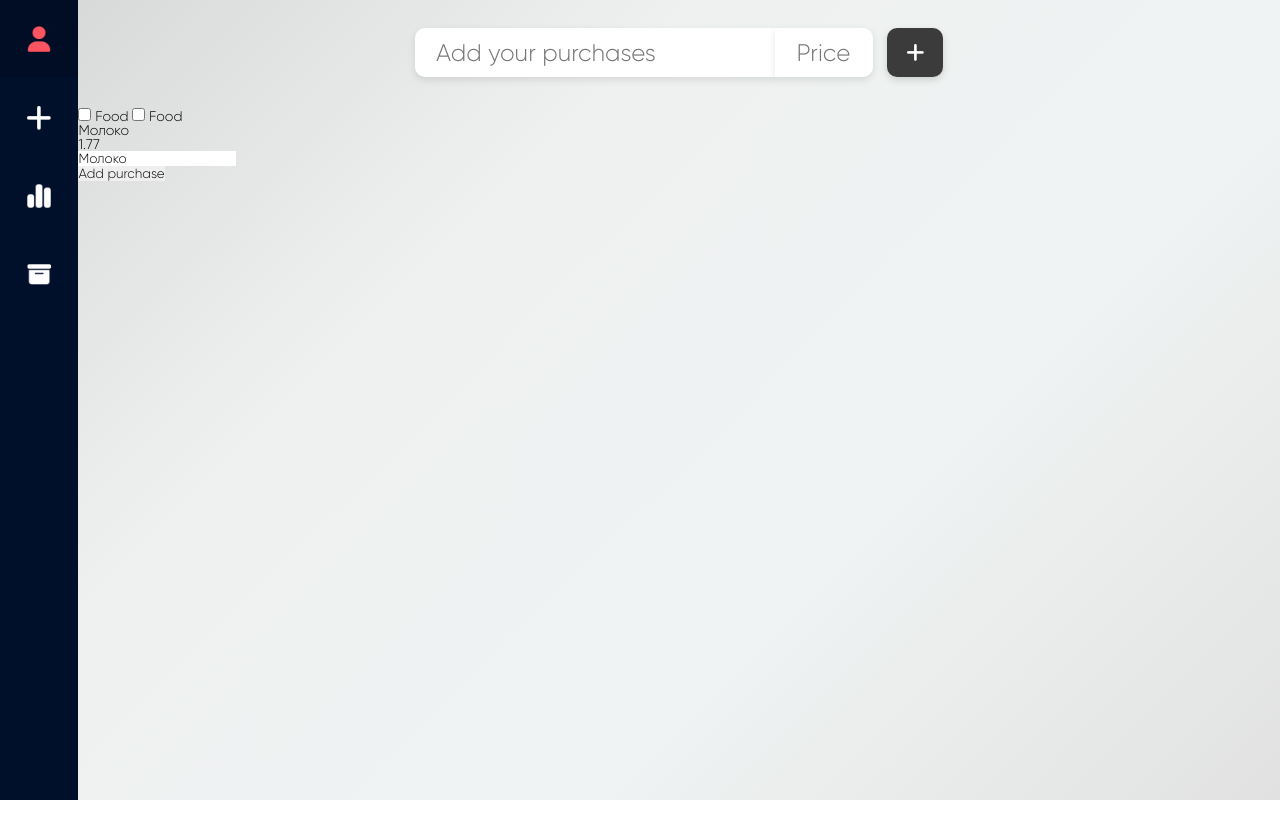
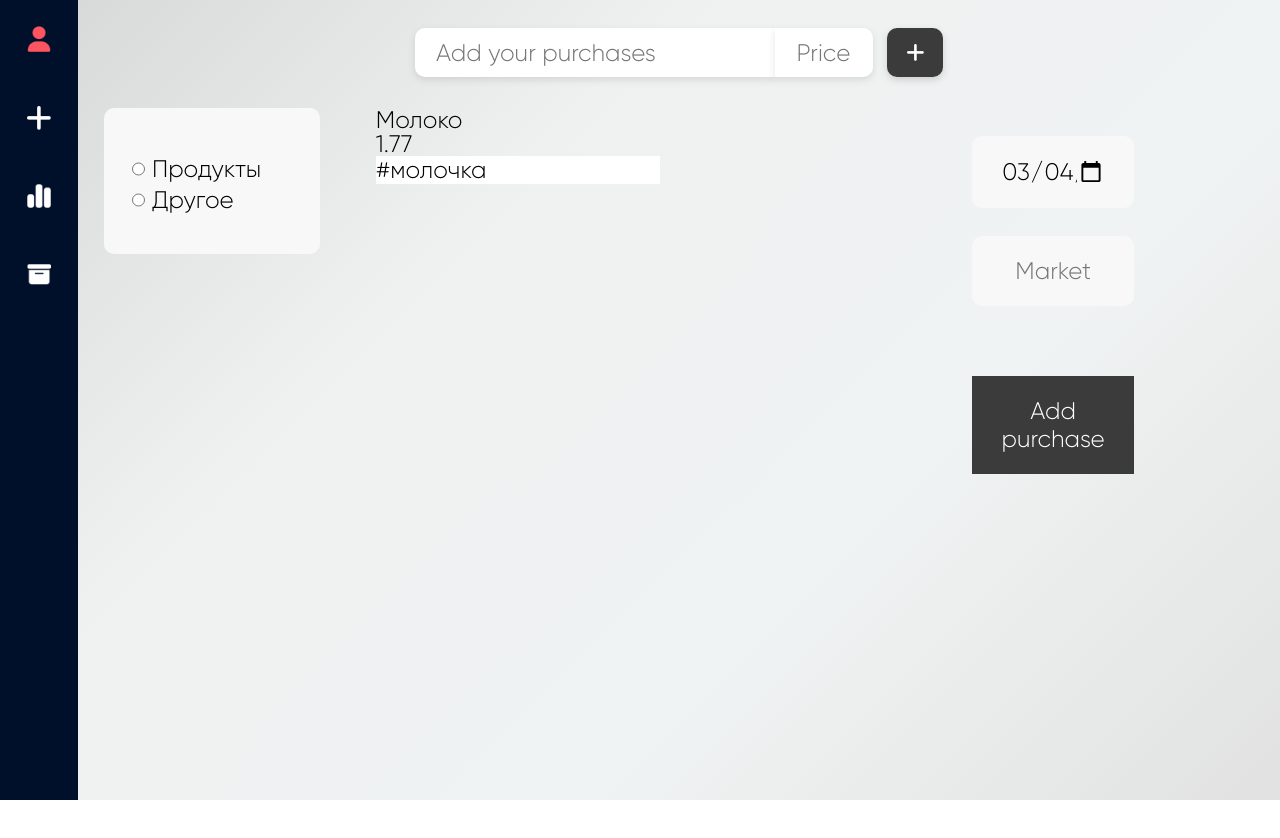
Before and after one commit to NikolasSnorkell/fin_management, a SvelteKit app: page /add in a window 1280 px wide. Shown: the top 838 px of the page. Before the commit the page ends 800 px from the top, so only its background shows below. Built offline with nearby package versions, Linux system fonts and the light colour scheme.

Commit message:
Mostly_stylized_add_page

```diff
--- a/src/routes/add/Workspace.svelte
+++ b/src/routes/add/Workspace.svelte
@@ -1,16 +1,21 @@
 
 <script>
     import trash_white from '$lib/img/trash-solid.png';
+    import check_regular from '$lib/img/square-check-regular.png';
+    import check_solid from '$lib/img/square-check-solid-hover.png';
 </script>
 
 <div id="add__workspace" >
-        <div id="add__category">
-            <input type="checkbox" name="option1" id="cat_option1">
-            <label for="cat_option1">Food</label>
-
-            <input type="checkbox" name="option1" id="cat_option1">
-            <label for="cat_option1">Food</label>
-        </div>
+        <ul id="add__category">
+            <li>
+                  <input type="radio" name="car_options" id="cat_option1" >
+                  <label for="cat_option1">Продукты</label>
+            </li>
+            <li>
+                 <input type="radio" name="car_options" id="cat_option2" >
+                 <label for="cat_option2">Другое</label>
+            </li>
+        </ul>
 
         <div id="add__items">
             <div class="item">
@@ -19,7 +24,7 @@
                     <p class="item_price">1.77</p>
                 </div>
                 <div class="hovered">
-                    <input type="text" class="item_hashtags" value='Молоко'>
+                    <input type="text" class="item_hashtags" value='#молочка'>
                     <!-- <p class="item_hashtags"></p> -->
                     <p class="item_delete" style="background-image: url({trash_white});"></p>
                 </div>
@@ -29,10 +34,14 @@
         </div>
 
         <div id="add__others">
-            <div id="date"></div>
-            <div id="market"></div>
+            <div id="date">
+                <input type="date"  name="date" id="purchase_date" value="2024-03-04" >
+            </div>
+            <div id="market">
+                <input type="text" id="purchase_market" placeholder="Market">
+            </div>
 
-            <button id="add_button">Add purchase</button>
+                <button type="button" id="add_button" >Add purchase</button>
 
         </div>
 
@@ -46,12 +55,98 @@
     :global(:root) {
             /* Color scheme 1 */
         --searchbar_button_bg_color: #3b3b3b;
-
+        --card_bg_color:#f8f8f8;
+        --add_button_bg_color:#3b3b3b;
+        --card_border_radius:10px;
+        --main_font_size:24px;
 
         font-family: 'Gilroy';
         }
 
 
 
+        #add__workspace{
+            width: 100%;
+            height: 100%;
+            display: flex;
+            justify-content: space-between;
+            padding-right: 10%;
+            /* column-gap: 10vw; */
+
+            font-size: var(--main_font_size);
+
+
+        }
+        #add__workspace input{
+            font-size: var(--main_font_size);
+        }
+
+        #add__workspace #add__category{
+            height: fit-content;
+            width: 20%;
+            padding: 3rem 2rem;
+            background: var(--card_bg_color);
+
+            border-radius: var(--card_border_radius);
+            margin: 0 2vw;
+        }
+
+        #add__category li{
+          margin-top: .5rem;
+          display: flex;
+          column-gap: .5rem;
+        }
+
+        #add__category li input{
+          opacity: 1;
+        }
+        #add__category li label::before{
+          background-image: url('$lib/img/square-check-solid-hover.png');
+          background-size: 20px;
+        }
+
+
+        #add__workspace #add__items{
+            width: 50%;
+            margin: 0 2vw;
+
+        }
+
+
+
+        #add__workspace #add__others{
+            margin: 0 2vw;
+            width: 15%;
+        }
+
+
+        #add__others #date, #add__others #market{
+            background: var(--card_bg_color);
+            border-radius: var(--card_border_radius);
+            padding: 1.5rem .5rem;
+            display: flex;
+            justify-content: center;
+            align-items: center;
+            margin-top: 2rem;
+        }
+
+        #add__others #date input, #add__others #market input{
+            background: var(--card_bg_color);
+            width: 70%;
+            text-align: center;
+        }
+
+
+
+        #add__others #add_button{
+            color: white;
+            background: var(--add_button_bg_color);
+            padding: 1.5rem .5rem;
+            font-size: var(--main_font_size);
+            width: 100%;
+            margin-top: 5rem;
+        }
+
+
 
 </style>
```
